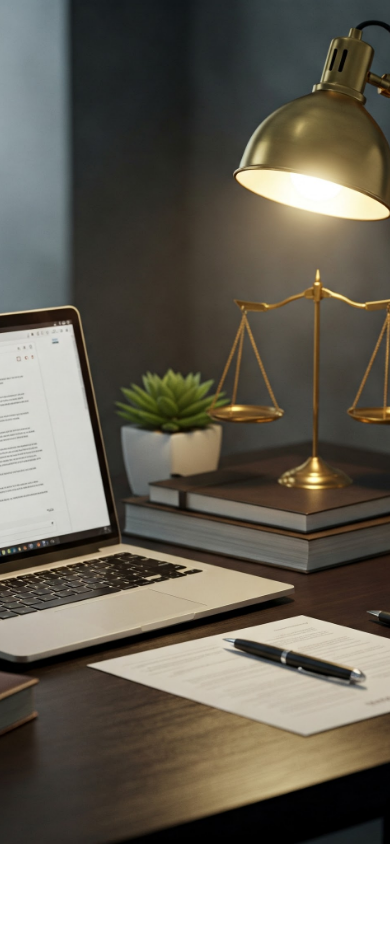
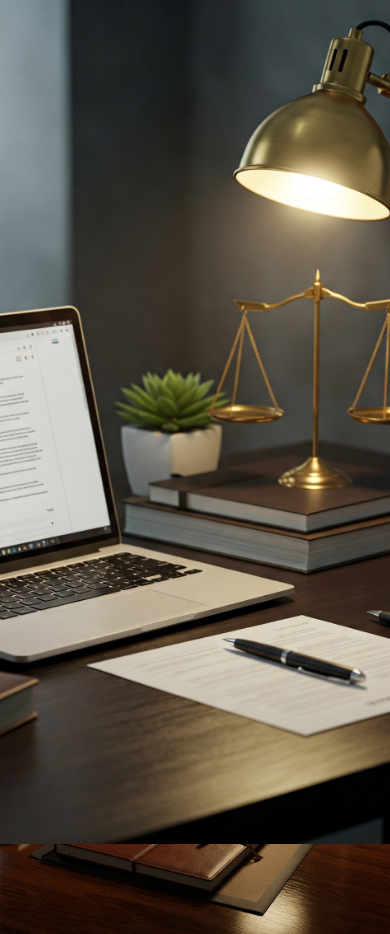
Before and after one commit to ManelFer/AdvLadingpage, a Next.js app in the folder lading-adv/: page / in a window 390 px wide. Before the commit the page ends 844 px from the top, so only its background shows below. Built offline with nearby package versions, Linux system fonts and the light colour scheme.

Commit message:
About
Quase terminado o about-me

```diff
--- a/lading-adv/src/app/_components/about.tsx
+++ b/lading-adv/src/app/_components/about.tsx
@@ -1,8 +1,33 @@
-
+import Image from "next/image"
+import advBalanca from '../../../public/advBancada.jpeg'
 export function About(){
     return (
-        <section className="container mx-auto pt-16 pb-16 px-4">
-            <h1 className="font-bold">About</h1>
+        <section className=" container mx-auto pt-16 pb-16 px-4">
+            <div className="flex justify-between mt-8">{/* div do sobre  */}
+                <div className="w-1/2 pl-4"> {/* Div direita com texto */}
+                    <h1 className="text-3xl font-bold mb-4">About _____</h1>
+                    <p className="text-lg pt-10 ">
+                        Olá! Meu nome é Sarah Priscila e sou uma advogada com mais de 10 anos de experiência,
+                        <br />
+                        especializada em litígios e resolução de conflitos.
+                        <br />
+                        Minha paixão pela justiça e pelos direitos humanos me levou a defender clientes em diversas situações,
+                        <br />
+                        sempre buscando soluções eficazes e personalizadas.
+                        <br />
+                        Acredito que a comunicação clara e a empatia são essenciais para entender as necessidades de cada cliente,
+                        <br />
+                        e me esforço para garantir que suas vozes sejam ouvidas.
+                        <br />
+                        Além do meu trabalho, sou ativa em causas sociais e busco constantemente aprender e crescer, tanto pessoal quanto profissionalmente.
+                        <br />
+                    </p>
+                </div>
+                <div className="w-1/2 pl-4 flex justify-center">{/* div direita */}
+                    <Image src={advBalanca} alt="balança" className="object-contain rounded-md" quality={90} height={300} width={400}/>
+                </div>
+
+            </div>
         </section>
     )
 }
--- a/lading-adv/src/app/_components/hero.tsx
+++ b/lading-adv/src/app/_components/hero.tsx
@@ -17,9 +17,9 @@ export function Hero() {
             <div className='container mx-auto pt-16 pb-16 md:pb-0 px-4 relative'>{/* Contêiner para o texto */}
                 <article> {/* Grid com uma coluna para telas pequenas e duas para telas médias */}
                     <div className="space-y-6 text-right"> {/* Texto branco */}
-                        <h1 className="text-3xl md:text-4xl lg:text-5xl font-bold leading-10"> Sarah Priscila </h1>
+                        <h1 className="text-3xl md:text-4xl lg:text-5xl font-bold leading-10 text-white"> Sarah Priscila </h1>
                         <h2 className="text-lg md:text-xl text-gray-300 leading-7"> Advogada especialista </h2>
-                        <p className="text-base md:text-lg text-gray-400 whitespace-pre-line mb-4"> {/* Ajuste a margem inferior aqui */}
+                        <p className="text-right rtl:text-left text-gray-500 dark:text-gray-400"> {/* Ajuste a margem inferior aqui */}
                             Especializada em litígios e resolução de conflitos,<br/>
                             minha abordagem estratégica garante que seus interesses sejam sempre priorizados.
                             <br />
```
Also changed, not shown: lading-adv/public/advBancada.jpeg (added).
